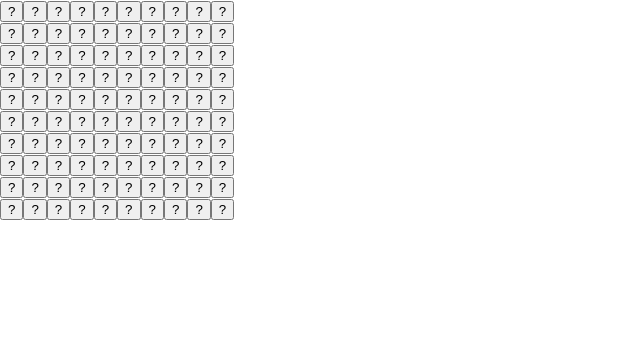
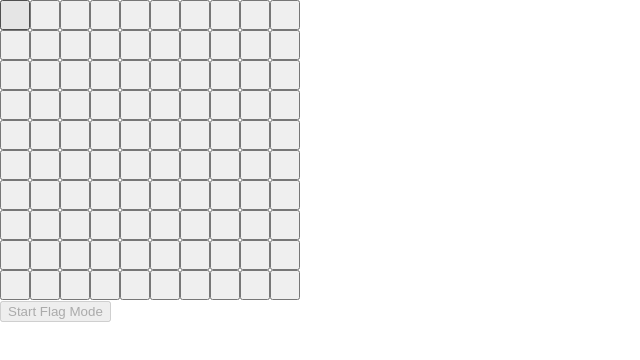
Before and after one commit to RaymondThornley/raymond-portfolio-frontend, a React (Create React App) app: page /minesweeper in a window 1280 px wide. Both pictures are taken after a click on the button "Start Game". Shown: the top 360 px of the page, without its empty margins (0-640 px from the left). Built offline with nearby package versions, Linux system fonts and the light colour scheme.

Commit message:
Implemented CSS; added win check and flags

```diff
--- /dev/null
+++ b/src/css/minesweeper.css
@@ -0,0 +1,23 @@
+.minesweeperSpace{
+    height: 30px;
+    width: 30px;
+    vertical-align: middle;
+    font-size: 20px;
+}
+
+.minesweeperSpace.minesweeperSpaceQ{
+    font-size: 0;
+}
+
+.minesweeperSpace.minesweeperSpaceM{
+    font-size: 18px;
+    color: darkred
+}
+
+.minesweeperSpace.minesweeperSpace0{
+    color: gray
+}
+
+.minesweeperSpace.minesweeperSpaceF{
+    color: red
+}
--- a/src/minesweeper/Minesweeper.tsx
+++ b/src/minesweeper/Minesweeper.tsx
@@ -1,5 +1,6 @@
 import React from 'react';
 import MinesweeperGame from './MinesweeperGame';
+import '../css/minesweeper.css';
 
 type MinesweeperState = {
     xDimension: string,
--- a/src/minesweeper/MinesweeperGame.tsx
+++ b/src/minesweeper/MinesweeperGame.tsx
@@ -15,7 +15,9 @@ type MinesweeperGameProps = {
 type MinesweeperGameState = {
     spaceArray: SpaceType[][],
     isFirstClick: boolean,
+    flagMode: boolean,
     hasLost: boolean,
+    hasWon: boolean
 }
 
 class MinesweeperGame extends React.Component<MinesweeperGameProps, MinesweeperGameState>{
@@ -26,7 +28,7 @@ class MinesweeperGame extends React.Component<MinesweeperGameProps, MinesweeperG
         for (let i = 0; i < props.yDimension; i++) {
             const spaceRow = [];
             for (let j = 0; j < props.xDimension; j++) {
-                spaceRow.push({ textValue: "?", hasMine: false });
+                spaceRow.push({ textValue: "Q", hasMine: false });
             }
             spaceArray.push(spaceRow);
         }
@@ -34,12 +36,16 @@ class MinesweeperGame extends React.Component<MinesweeperGameProps, MinesweeperG
         this.state = {
             spaceArray,
             isFirstClick: true,
-            hasLost: false
+            flagMode: false,
+            hasLost: false,
+            hasWon: false
         }
 
         this.initializeSpaceArray = this.initializeSpaceArray.bind(this);
         this.clickSpace = this.clickSpace.bind(this);
         this.calculateSpace = this.calculateSpace.bind(this);
+        this.checkWin = this.checkWin.bind(this);
+        this.toggleFlagMode = this.toggleFlagMode.bind(this);
         this.createSpace = this.createSpace.bind(this);
         this.createSpaceRow = this.createSpaceRow.bind(this);
     }
@@ -90,7 +96,7 @@ class MinesweeperGame extends React.Component<MinesweeperGameProps, MinesweeperG
             const spaceRow = [];
             for (let j = 0; j < this.props.xDimension; j++) {
                 spaceRow.push({
-                    textValue: "?",
+                    textValue: "Q",
                     hasMine: mineNumbers.indexOf(j + i * this.props.xDimension) !== -1
                 })
             }
@@ -103,18 +109,38 @@ class MinesweeperGame extends React.Component<MinesweeperGameProps, MinesweeperG
     }
 
     clickSpace(xVal: number, yVal: number) {
-        if(this.state.hasLost){
+        if (this.state.hasLost || this.state.hasWon) {
             return;
         }
         if (this.state.isFirstClick) {
-            this.initializeSpaceArray(xVal, yVal)
+            this.initializeSpaceArray(xVal, yVal);
         } else {
             this.calculateSpace(xVal, yVal, this.state.spaceArray, false);
         }
     }
 
     calculateSpace(xVal: number, yVal: number, spaceArray: SpaceType[][], isCasdade: boolean) {
-        if (spaceArray[yVal][xVal].textValue === "?") {
+        if (this.state.flagMode && spaceArray[yVal][xVal].textValue === "F") {
+            const newSpace = { ...spaceArray[yVal][xVal], textValue: ("Q") };
+            const newSpaceRow = [...spaceArray[yVal]];
+            newSpaceRow[xVal] = newSpace;
+            let newSpaceArray = [...spaceArray];
+            newSpaceArray[yVal] = newSpaceRow;
+            this.setState({ spaceArray: newSpaceArray });
+            return newSpaceArray;
+        }
+
+        if (spaceArray[yVal][xVal].textValue === "Q") {
+            if (this.state.flagMode) {
+                const newSpace = { ...spaceArray[yVal][xVal], textValue: ("F") };
+                const newSpaceRow = [...spaceArray[yVal]];
+                newSpaceRow[xVal] = newSpace;
+                let newSpaceArray = [...spaceArray];
+                newSpaceArray[yVal] = newSpaceRow;
+                this.setState({ spaceArray: newSpaceArray });
+                return newSpaceArray;
+            }
+
             if (spaceArray[yVal][xVal].hasMine) {
                 const newSpaceArray = [];
                 for (let i = 0; i < this.props.yDimension; i++) {
@@ -207,13 +233,33 @@ class MinesweeperGame extends React.Component<MinesweeperGameProps, MinesweeperG
             }
 
             if (isCasdade === false) {
-                this.setState({ spaceArray: newSpaceArray });
+                const isWin = this.checkWin(newSpaceArray);
+                if (isWin === false) {
+                    this.setState({ spaceArray: newSpaceArray });
+                }
             }
 
             return newSpaceArray;
         } else {
             return spaceArray;
         }
+    }
+
+    checkWin(spaceArray: SpaceType[][]) {
+        for (let i = 0; i < this.props.yDimension; i++) {
+            for (let j = 0; j < this.props.xDimension; j++) {
+                const space = spaceArray[i][j];
+                if (space.textValue === "Q" && space.hasMine === false) {
+                    return false;
+                }
+            }
+        }
+        this.setState({ spaceArray, hasWon: true });
+        return true;
+    }
+
+    toggleFlagMode() {
+        this.setState({ flagMode: !this.state.flagMode });
     }
 
     createSpace(yVal: number) {
@@ -236,6 +282,10 @@ class MinesweeperGame extends React.Component<MinesweeperGameProps, MinesweeperG
         return (
             <div>
                 {this.state.spaceArray.map(this.createSpaceRow)}
+                <button disabled={this.state.isFirstClick || this.state.hasWon || this.state.hasLost}
+                    onClick={this.toggleFlagMode}>{this.state.flagMode ? "Stop Flag Mode" : "Start Flag Mode"}</button>
+                {this.state.hasWon ? <span>You won!</span> : null}
+                {this.state.hasLost ? <span>You lost.</span> : null}
             </div>
         )
     }
--- a/src/minesweeper/MinesweeperSpace.tsx
+++ b/src/minesweeper/MinesweeperSpace.tsx
@@ -10,7 +10,8 @@ type MinesweeperSpaceProps = {
 const MinesweeperSpace = (props: MinesweeperSpaceProps) => {
     const clickFunction = function () { props.clickFunction(props.xVal, props.yVal) }
 
-    return <input type="button" value={props.textValue} onClick={clickFunction} />
+    return <input type="button" value={props.textValue} onClick={clickFunction}
+        className={"minesweeperSpace minesweeperSpace" + props.textValue} />
 }
 
 export default MinesweeperSpace;
```
